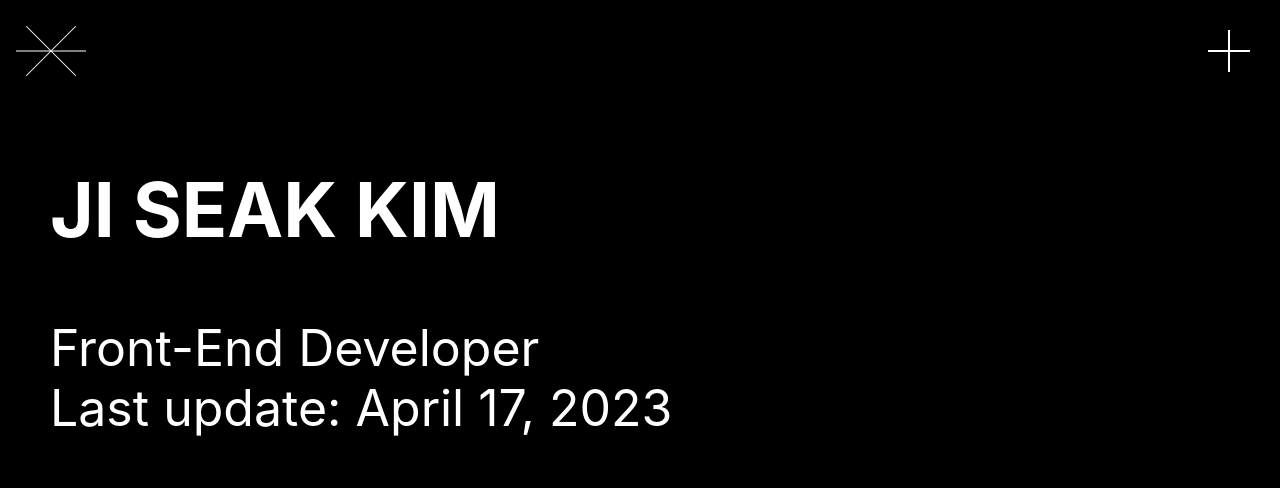
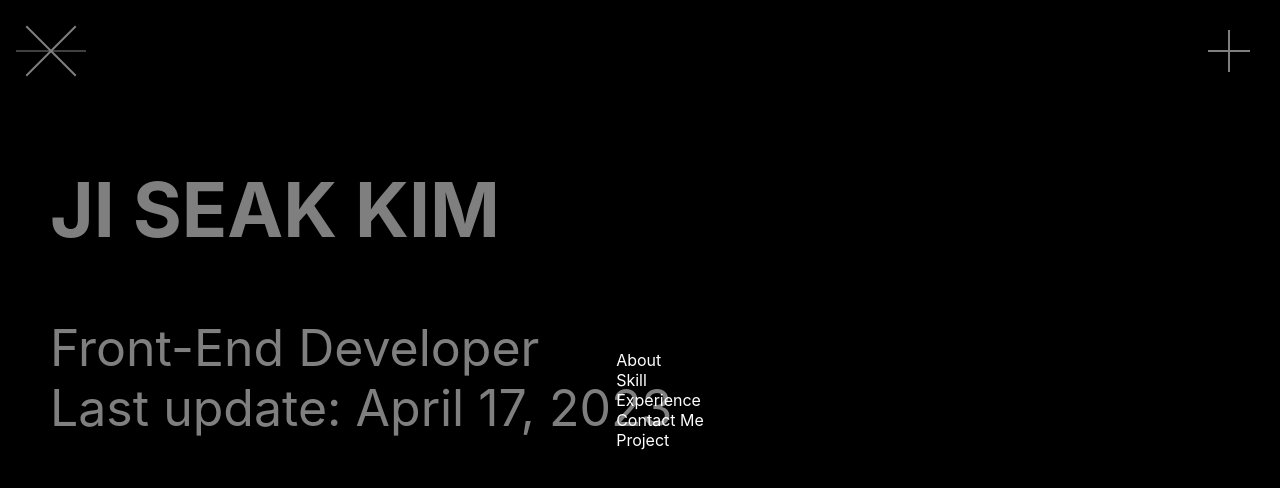
Before and after one commit to p1ants/my_portfolio, a Next.js app in the folder portfolio/: page / in a window 1280 px wide. Both pictures are taken after a click on the button 1229 px from the left and 51 px from the top of the page. Shown: the top 488 px of the page. Built offline with nearby package versions, Linux system fonts and the light colour scheme.

Commit message:
모달구현, 모달애니메이션

```diff
--- /dev/null
+++ b/portfolio/src/components/Header/CategoriesButton.tsx
@@ -0,0 +1,28 @@
+// components/Header/CategoriesButton.tsx
+import React, { useState } from 'react';
+import { CategoriesButton, IconLine } from './Header.styles';
+import CategoryModal from './CategoryModal';
+
+const CategoriesButtonComponent: React.FC = () => {
+  const [isModalOpen, setIsModalOpen] = useState(false);
+
+  const openCategories = () => {
+    setIsModalOpen(true);
+  };
+
+  const closeModal = () => {
+    setIsModalOpen(false);
+  };
+
+  return (
+    <>
+      <CategoriesButton onClick={openCategories}>
+        <IconLine />
+        <IconLine />
+      </CategoriesButton>
+      {isModalOpen && <CategoryModal />}
+    </>
+  );
+};
+
+export default CategoriesButtonComponent;
--- /dev/null
+++ b/portfolio/src/components/Header/CategoryModal.tsx
@@ -0,0 +1,22 @@
+// components/Header/CategoryModal.tsx
+import React from 'react';
+import { ModalContainer, ModalContent, Backdrop, MenuItem } from './Header.styles';
+
+const CategoryModal: React.FC = () => {
+  return (
+    <ModalContainer>
+      <Backdrop />
+      <ModalContent>
+        <ul>
+          <MenuItem delay="0s">About</MenuItem>
+          <MenuItem delay="0.1s">Skill</MenuItem>
+          <MenuItem delay="0.2s">Experience</MenuItem>
+          <MenuItem delay="0.3s">Contact Me</MenuItem>
+          <MenuItem delay="0.4s">Project</MenuItem>
+        </ul>
+      </ModalContent>
+    </ModalContainer>
+  );
+};
+
+export default CategoryModal;
--- a/portfolio/src/components/Header/Header.styles.ts
+++ b/portfolio/src/components/Header/Header.styles.ts
@@ -1,5 +1,5 @@
 // components/Header/Header.styles.ts
-import styled from 'styled-components';
+import styled, { keyframes, css } from 'styled-components';
 
 export const Container = styled.div`
   display: flex;
@@ -29,11 +29,11 @@ export const HomeIcon = styled.span`
   transition: all 0.5s ease-in-out;
 
   &:nth-child(1) {
-    transform: translateY(-50%) translateX(-50%) rotate(45deg) scaleY(0.5);
+    transform: translateY(-50%) translateX(-50%) rotate(45deg);
   }
 
   &:nth-child(2) {
-    transform: translateY(-50%) translateX(-50%) rotate(-45deg) scaleY(0.5);
+    transform: translateY(-50%) translateX(-50%) rotate(-45deg);
   }
 
   &:nth-child(3) {
@@ -92,3 +92,73 @@ export const IconLine = styled.span`
     }
   }
 `;
+
+//카테고리 모달창
+
+
+
+
+const fadeIn = keyframes`
+  0% {
+    opacity: 0;
+  }
+  100% {
+    opacity: 1;
+  }
+`;
+
+const slideUp = keyframes`
+  0% {
+    transform: translateY(100%);
+  }
+  100% {
+    transform: translateY(0%);
+  }
+`;
+
+export const ModalContainer = styled.div`
+  position: fixed;
+  top: 0;
+  left: 0;
+  width: 100%;
+  height: 100%;
+  display: flex;
+  align-items: center;
+  justify-content: center;
+`;
+export const Backdrop = styled.div`
+  position: absolute;
+  top: 0;
+  left: 0;
+  width: 100%;
+  height: 100%;
+  background-color: rgba(0, 0, 0, 0.5);
+  animation: ${fadeIn} 0.3s ease-out;
+  pointer-events: none;
+`;
+
+export const ModalContent = styled.div`
+  position: relative;
+  background-color: none;
+  border-radius: 5px;
+  padding: 20px;
+  z-index: 1;
+  animation: ${slideUp} 0.5s ease-out;
+`;
+
+
+const bounceUp = keyframes`
+  0% {
+    clip-path: inset(100% 0 0 0);
+  }
+  100% {
+    clip-path: inset(0 0 0 0);
+  }
+`;
+
+export const MenuItem = styled.li<{ delay: string }>`
+  ${({ delay }) => css`
+    animation: ${bounceUp} 0.5s ease-out ${delay} forwards;
+  `}
+  overflow: hidden;
+`;
--- a/portfolio/src/components/Header/Header.tsx
+++ b/portfolio/src/components/Header/Header.tsx
@@ -1,37 +1,14 @@
 // components/Header/Header.tsx
 import React from 'react';
-import { useRouter } from 'next/router';
-import {
-  Container,
-  HomeButton,
-  HomeIcon,
-  CategoriesButton,
-  IconLine,
-} from './Header.styles';
+import { Container } from './Header.styles';
+import HomeButtonComponent from './HomeButton';
+import CategoriesButtonComponent from './CategoriesButton';
 
 const Header: React.FC = () => {
-  const router = useRouter();
-
-  const goToHomePage = () => {
-    router.push('/');
-  };
-
-  const openCategories = () => {
-    // 카테고리 선택 창을 여는 로직을 여기에 구현하세요.
-    console.log('카테고리 선택 창을 여는 기능을 구현하세요.');
-  };
-
   return (
     <Container>
-      <HomeButton onClick={goToHomePage}>
-        <HomeIcon />
-        <HomeIcon />
-        <HomeIcon />
-      </HomeButton>
-      <CategoriesButton onClick={openCategories}>
-        <IconLine />
-        <IconLine />
-      </CategoriesButton>
+      <HomeButtonComponent />
+      <CategoriesButtonComponent />
     </Container>
   );
 };
--- /dev/null
+++ b/portfolio/src/components/Header/HomeButton.tsx
@@ -0,0 +1,22 @@
+// components/Header/HomeButton.tsx
+import React from 'react';
+import { useRouter } from 'next/router';
+import { HomeButton, HomeIcon } from './Header.styles';
+
+const HomeButtonComponent: React.FC = () => {
+  const router = useRouter();
+
+  const goToHomePage = () => {
+    router.push('/');
+  };
+
+  return (
+    <HomeButton onClick={goToHomePage}>
+      <HomeIcon />
+      <HomeIcon />
+      <HomeIcon />
+    </HomeButton>
+  );
+};
+
+export default HomeButtonComponent;
```
